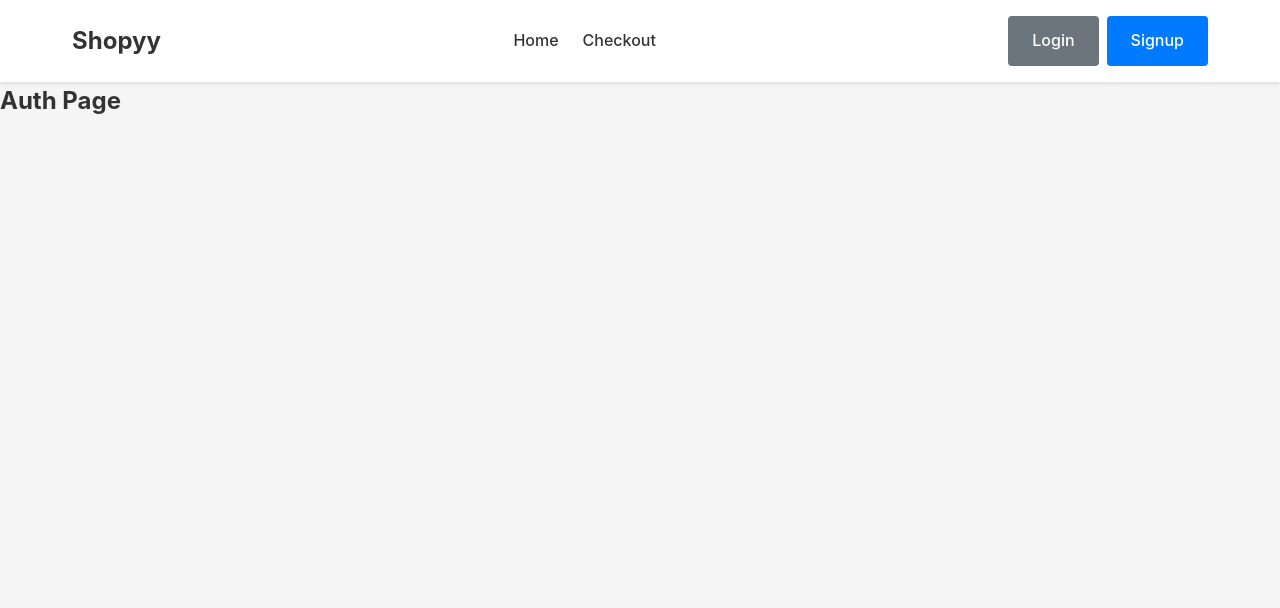
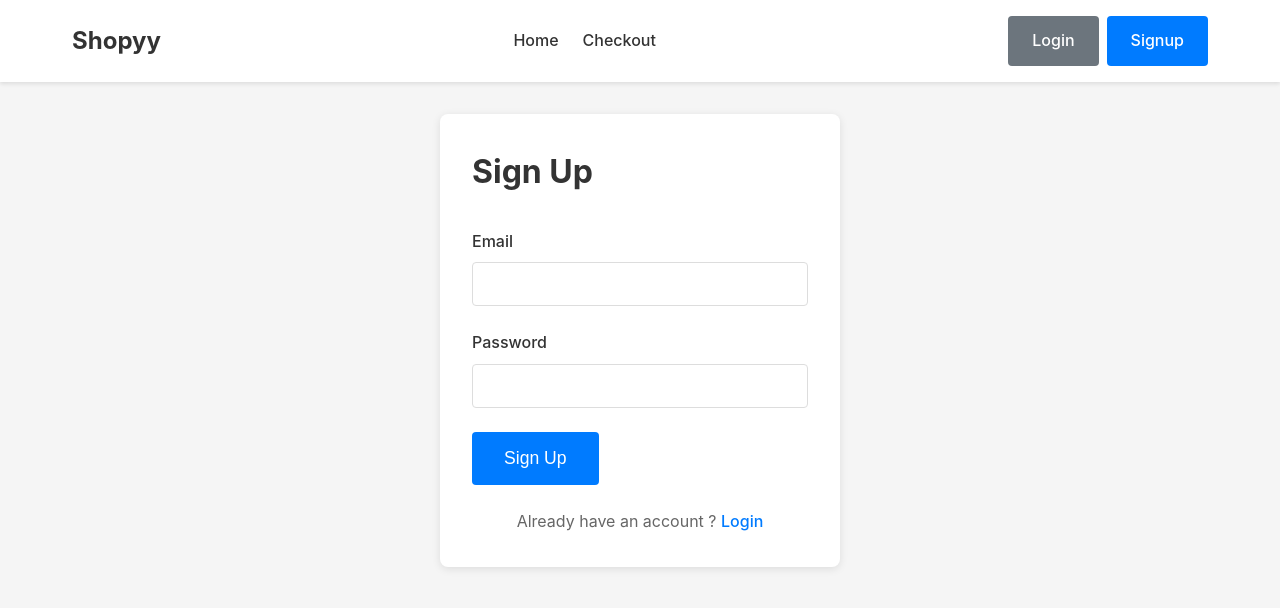
Before and after one commit to minhax-dev/E-commerce-site-using-react, a React (Vite) app: page /auth in a window 1280 px wide. Shown: the top 608 px of the page. Built offline with nearby package versions, Linux system fonts and the light colour scheme; the HTML template or start-up script is replaced by a standard one.

Commit message:
Addded Auth

```diff
--- a/src/App.jsx
+++ b/src/App.jsx
@@ -4,10 +4,12 @@ import Auth from './pages/Auth'
 import Home from './pages/Home'
 import Checkout from './pages/Checkout'
 import Navbar from './components/Navbar'
+import { AuthProvider } from './context/AuthContext'
 
 function App() {
 
   return (
+    <AuthProvider>
       <div className="app">
         <Navbar />
         <Routes>
@@ -16,6 +18,7 @@ function App() {
           <Route path='/checkout' element={<Checkout />} />
         </Routes>
       </div>
+    </AuthProvider>
   )
 }
 
--- /dev/null
+++ b/src/context/AuthContext.jsx
@@ -0,0 +1,55 @@
+import React, { createContext, useState, } from 'react'
+
+export const AuthContext = createContext(null);
+
+export function AuthProvider({ children }) {
+
+  const [user, setUser] = useState(
+    localStorage.getItem("currentUserEmail")
+      ? { email: localStorage.getItem("currentUserEmail") }
+      : null
+  );
+
+  function signup(email, password) {
+    const users = JSON.parse(localStorage.getItem('users') || '[]')
+
+    if (users.find(user => user.email === email)) {
+      return { success: false, error: "Email already exists" }
+    }
+
+    const newUser = { email, password }
+    users.push(newUser)
+    localStorage.setItem('users', JSON.stringify(users))
+    setUser({ email })
+    return { success: true }
+  }
+
+
+
+  function login(email, password) {
+    const users = JSON.parse(localStorage.getItem("users") || "[]");
+    const user = users.find(
+      (u) => u.email === email && u.password === password
+    );
+
+    if (!user) {
+      return { success: false, error: "Invalid email or password" };
+    }
+
+    localStorage.setItem("currentUserEmail", email);
+    setUser({ email });
+
+    return { success: true };
+  }
+
+  function logout() {
+    localStorage.removeItem("currentUserEmail");
+    setUser(null);
+  }
+
+  return (
+    <AuthContext.Provider value={{ signup, login, logout, user }} >
+      {children}
+    </AuthContext.Provider >
+  )
+}
--- a/src/pages/Auth.jsx
+++ b/src/pages/Auth.jsx
@@ -1,9 +1,94 @@
-import React from 'react'
+import React, { useContext, useState } from 'react'
+import { useForm } from 'react-hook-form'
+import { AuthContext } from '../context/AuthContext'
+import { useNavigate } from 'react-router-dom'
+
+
 
 const Auth = () => {
+
+  // Changing the UI according to the user input so using use state to preserve and render UI
+
+  const [mode, setMode] = useState("signup")
+  const [error, setError] = useState(null);
+  const { signup, login, logout, user } = useContext(AuthContext)
+  const navigate = useNavigate()
+
+  const {
+    register,
+    handleSubmit,
+    formState: { errors }
+  } = useForm()
+
+
+  const onSubmit = (data) => {
+
+    setError(null);
+    let result;
+    if (mode === "signup") {
+      result = signup(data.email, data.password);
+    } else {
+      result = login(data.email, data.password);
+    }
+
+    if (result.success) {
+      navigate('/')
+    } else {
+      setError(result.error)
+    }
+
+
+  }
+
   return (
-    <div>
-      <h2>Auth Page</h2>
+    <div className="page">
+      <div className="container">
+        <div className="auth-container">
+          <h1 className='page-title'>{mode === 'signup' ? "Sign Up" : "Login"}</h1>
+
+          {mode === 'login' ? (<button onClick={() => logout()} className='btn btn-secondary'>Logout</button>) : ""}
+
+          <form className='auth-form' onSubmit={handleSubmit(onSubmit)}>
+            {error && <div className='error-message'>{error}</div>}
+            <div className="form-group">
+              <label htmlFor="email" className='form-label'>Email</label>
+              <input type="email" id="email" className='form-input' {...register('email', { required: "Email is required" })} />
+              {errors.email && (
+                <span className='form-error'> {errors.email.message}</span>
+              )}
+            </div>
+            <div className="form-group">
+              <label htmlFor="password" className='form-label'>Password</label>
+              <input {...register('password', {
+                required: "Password is required",
+                minLength: {
+                  value: 6,
+                  message: "Password must be atleast 6 characters"
+                },
+                maxLength: {
+                  value: 12,
+                  message: "Passoword must be less than 12 characters"
+                }
+              },)}
+
+                type="password" id="password" className='form-input' />
+              {errors.password && (
+                <span className='form-error'>{errors.password.message}</span>
+              )}
+            </div>
+            <button type='submit' className='btn btn-primary btn-large'>
+              {mode === 'signup' ? "Sign Up" : "Login"}
+            </button>
+          </form>
+          <div className="auth-switch">
+            {mode === 'signup' ?
+              <p>Already have an account ? <span onClick={() => setMode('login')} className='auth-link' >Login</span></p>
+              :
+              <p>Don't have an account ? <span onClick={() => setMode('signup')} className='auth-link' >Sign Up</span></p>}
+
+          </div>
+        </div>
+      </div>
     </div>
   )
 }
```
Lines whose indentation alone changed are shown as unchanged.
